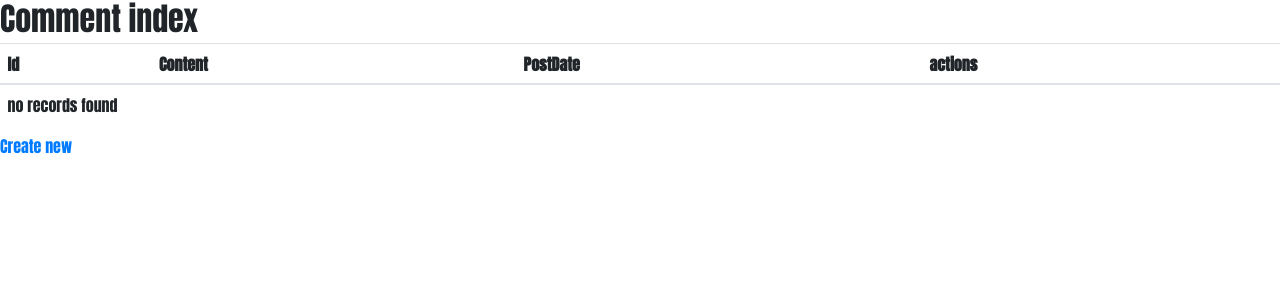
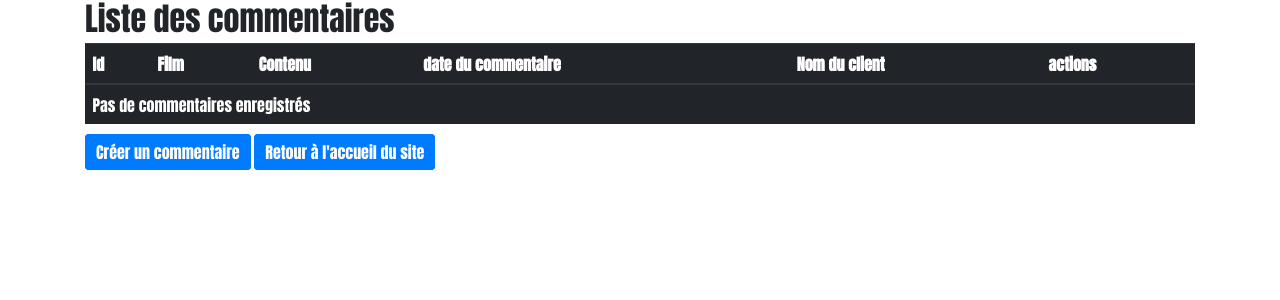
Before and after one commit to david8766/flooflix, a Symfony app: template templates/comment/index.html.twig in a window 1280 px wide. Shown: the top 300 px of the page. Run offline with Twig, Linux system fonts and the light colour scheme; the template is opened without the code that fills it, so the values that code supplies are empty; some libraries are stand-ins or nearby versions.

Commit message:
modif CommentController + templates and entities

```diff
--- a/src/Entity/Movie.php
+++ b/src/Entity/Movie.php
@@ -182,4 +182,8 @@ class Movie
 
         return $this;
     }
+
+    public function __toString() {
+        return $this->getTitle();
+    }
 }
--- a/src/Entity/User.php
+++ b/src/Entity/User.php
@@ -72,6 +72,7 @@ class User
     {
         $this->movies = new ArrayCollection();
         $this->comments = new ArrayCollection();
+        $this->registerDate = new \DateTime('now');
     }
 
     public function getId()
--- a/templates/comment/_delete_form.html.twig
+++ b/templates/comment/_delete_form.html.twig
@@ -1,5 +1,5 @@
 <form method="post" action="{{ path('comment_delete', {'id': comment.id}) }}" onsubmit="return confirm('Are you sure you want to delete this item?');">
     <input type="hidden" name="_method" value="DELETE">
     <input type="hidden" name="_token" value="{{ csrf_token('delete' ~ comment.id) }}">
-    <button class="btn">Delete</button>
+<button class="btn btn-danger">Supprimer</button>
 </form>
--- a/templates/comment/_form.html.twig
+++ b/templates/comment/_form.html.twig
@@ -1,4 +1,5 @@
 {{ form_start(form) }}
     {{ form_widget(form) }}
-    <button class="btn">{{ button_label|default('Save') }}</button>
+    <br>
+    <button class="btn btn-success">{{ button_label|default('Sauvegarder') }}</button>
 {{ form_end(form) }}
--- a/templates/comment/index.html.twig
+++ b/templates/comment/index.html.twig
@@ -1,37 +1,40 @@
-{% extends 'base.html.twig' %}
+{% extends 'base.html.twig' %} {% block title %}Comment index{% endblock %} {% block body %}
+<div class="container">
+    <h1>Liste des commentaires</h1>
 
-{% block title %}Comment index{% endblock %}
-
-{% block body %}
-    <h1>Comment index</h1>
-
-    <table class="table">
+    <table class="table table-dark">
         <thead>
             <tr>
                 <th>Id</th>
-                <th>Content</th>
-                <th>PostDate</th>
+                <th>Film</th>
+                <th>Contenu</th>
+                <th>date du commentaire</th>
+                <th>Nom du client</th>
                 <th>actions</th>
             </tr>
         </thead>
         <tbody>
-        {% for comment in comments %}
+            {% for comment in comments %}
             <tr>
                 <td>{{ comment.id }}</td>
+                <td>{{ comment.movie }}</td>
                 <td>{{ comment.content }}</td>
                 <td>{{ comment.postDate ? comment.postDate|date('Y-m-d H:i:s') : '' }}</td>
+                <td>{{ comment.user }}</td>
                 <td>
-                    <a href="{{ path('comment_show', {'id': comment.id}) }}">show</a>
-                    <a href="{{ path('comment_edit', {'id': comment.id}) }}">edit</a>
+                    <a class="btn btn-primary btn-sm" href="{{ path('comment_show', {'id': comment.id}) }}">Voir</a>
+                    <a class="btn btn-primary btn-sm" href="{{ path('comment_edit', {'id': comment.id}) }}">Modifier</a>
                 </td>
             </tr>
-        {% else %}
+            {% else %}
             <tr>
-                <td colspan="4">no records found</td>
+                <td colspan="4">Pas de commentaires enregistrés</td>
             </tr>
-        {% endfor %}
+            {% endfor %}
         </tbody>
     </table>
 
-    <a href="{{ path('comment_new') }}">Create new</a>
+    <a class="btn btn-primary btn-lg" href="{{ path('comment_new') }}">Créer un commentaire</a>
+    <a class="btn btn-primary btn-lg" href="/">Retour à l'accueil du site</a>
+</div>
 {% endblock %}
```
Also changed, not shown: src/Controller/CommentController.php (+6 -8 lines), src/Entity/Comment.php (+7 -0 lines), templates/comment/edit.html.twig (+9 -9 lines), templates/comment/new.html.twig (+7 -8 lines), templates/comment/show.html.twig (+15 -11 lines).
